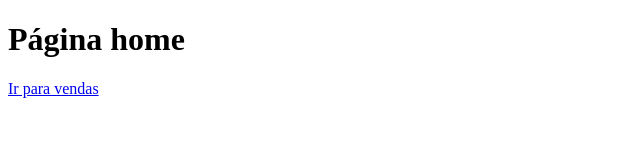
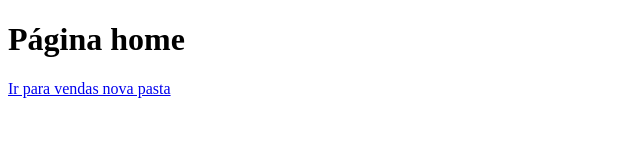
Before and after one commit to jefersonjribeiro/aulaGitGitHub, a plain HTML site: page index.html in a window 1280 px wide. Shown: the full height of the page, 0-640 px from the left. Drawn offline with Linux system fonts and the light colour scheme.

Commit message:
Acrescentando texto no link do index

```diff
--- a/index.html
+++ b/index.html
@@ -7,7 +7,7 @@
     <title>Document</title>
 </head>
 <body>
-    <h1>Página home</h1><a href="vendas.html">Ir para vendas</a>
+    <h1>Página home</h1><a href="vendas.html">Ir para vendas nova pasta</a>
 
 </body>
 </html>
```
